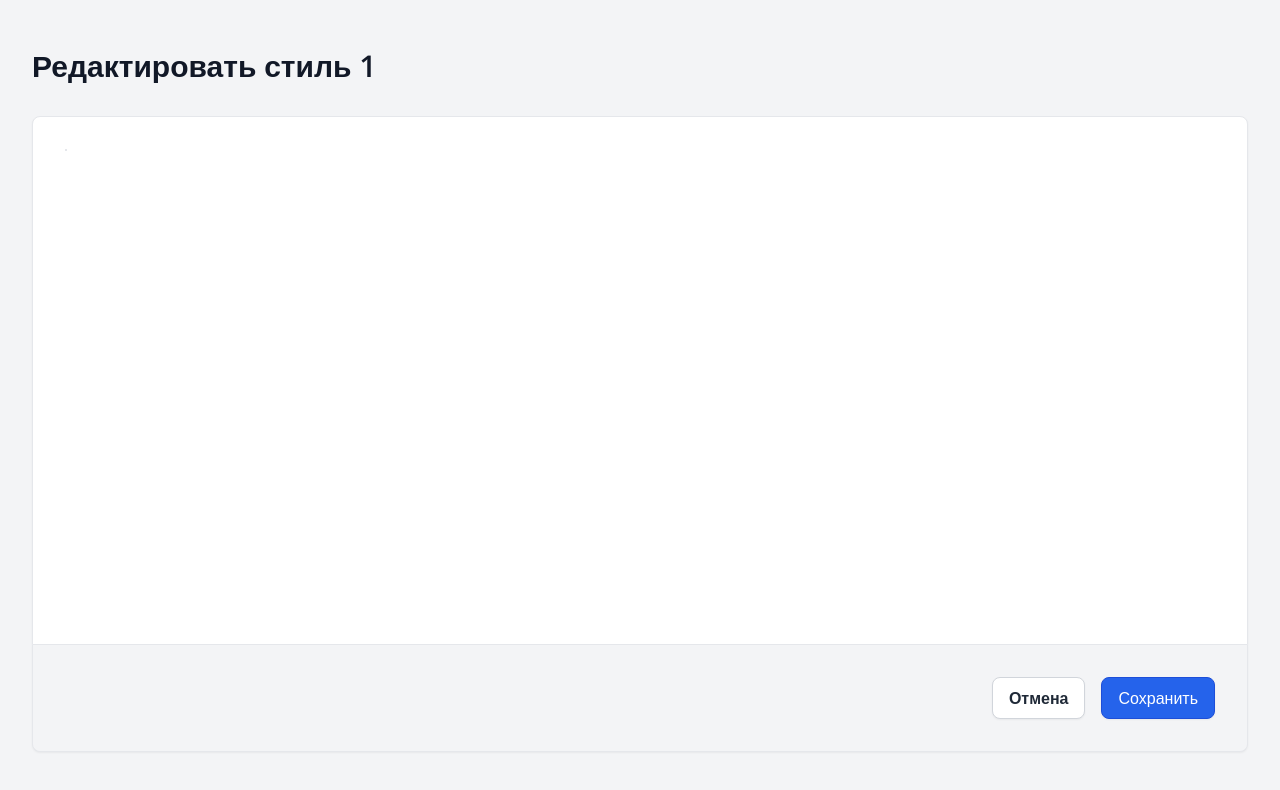
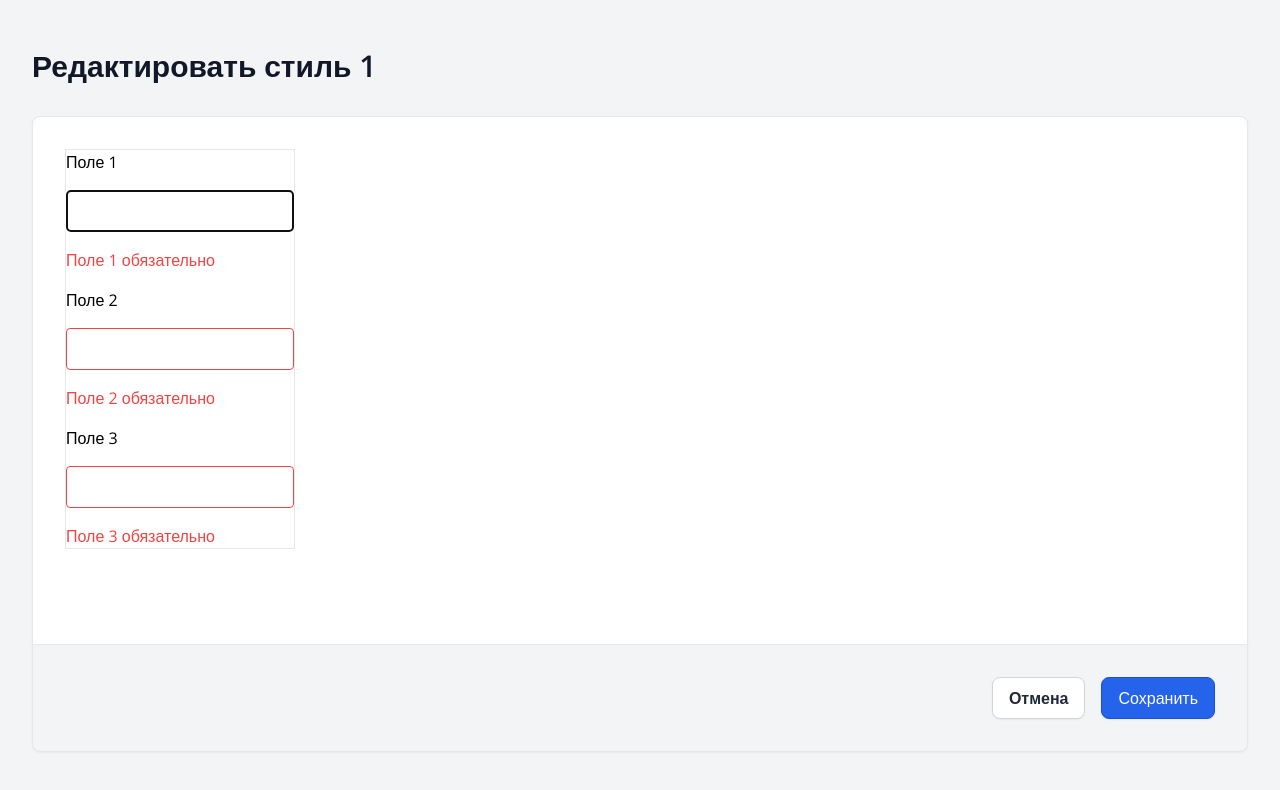
Before and after one commit to Antikab/geostyle, a Next.js app: page /1/edit in a window 1280 px wide. Both pictures are taken after a click on the button "Сохранить". Shown: the top 790 px of the page. Built offline with nearby package versions, Linux system fonts and the light colour scheme.

Commit message:
создал поля форм и подключил библиотеки к ним

```diff
--- a/package.json
+++ b/package.json
@@ -10,12 +10,15 @@
   },
   "dependencies": {
     "@headlessui/react": "^2.0.4",
+    "@hookform/resolvers": "^3.6.0",
     "@prisma/client": "^5.15.0",
     "next": "14.2.3",
     "react": "^18",
     "react-copy-to-clipboard": "^5.1.0",
     "react-dom": "^18",
-    "react-syntax-highlighter": "^15.5.0"
+    "react-hook-form": "^7.52.0",
+    "react-syntax-highlighter": "^15.5.0",
+    "yup": "^1.4.0"
   },
   "devDependencies": {
     "eslint": "^8",
--- a/src/app/[viewStyleId]/edit/page.js
+++ b/src/app/[viewStyleId]/edit/page.js
@@ -2,23 +2,87 @@
 import Header from '../../components/Header';
 import Footer from '../../components/Footer';
 import { useRouter } from 'next/navigation';
+import { useForm } from 'react-hook-form';
+import { yupResolver } from '@hookform/resolvers/yup'; // Импорт yupResolver
+import * as Yup from 'yup'; // Импорт Yup для создания схемы валидации
+
+// Схема валидации Yup
+const validationSchema = Yup.object().shape({
+  field1: Yup.string().required('Поле 1 обязательно'),
+  field2: Yup.string().required('Поле 2 обязательно'),
+  field3: Yup.string().required('Поле 3 обязательно'),
+});
 
 export default function ViewStyle({ params }) {
   const router = useRouter();
+  const {
+    register,
+    handleSubmit,
+    formState: { errors },
+  } = useForm({
+    resolver: yupResolver(validationSchema), // Использование yupResolver с схемой валидации
+  });
+
+  const onSubmit = data => {
+    console.log('Сохранение:', data);
+    // Дополнительная логика сохранения данных
+  };
+
   const handleCancel = () => {
     router.back();
-  };
-  const handleSave = () => {
-    console.log('сохранил');
   };
 
   return (
     <>
       <Header title={`Редактировать стиль ${params.viewStyleId}`} />
-      <div className="flex flex-grow items-start gap-12 bg-white border border-gray-200 rounded-t-lg shadow-sm p-8 ">
-        <div className="flex items-start justify-center border border-gray-200"></div>
+      <div className="flex flex-grow items-start gap-12 bg-white border border-gray-200 rounded-t-lg shadow-sm p-8">
+        <div className="flex items-start justify-center border border-gray-200">
+          {/* Форма с тремя полями */}
+          <form className="flex flex-col gap-4 w-full max-w-md">
+            <label htmlFor="field1">Поле 1</label>
+            <input
+              type="text"
+              id="field1"
+              {...register('field1')}
+              className={`border ${
+                errors.field1 ? 'border-red-500' : 'border-gray-300'
+              } rounded px-3 py-2`}
+            />
+            {errors.field1 && (
+              <p className="text-red-500">{errors.field1.message}</p>
+            )}{' '}
+            {/* Сообщение об ошибке */}
+            <label htmlFor="field2">Поле 2</label>
+            <input
+              type="text"
+              id="field2"
+              {...register('field2')}
+              className={`border ${
+                errors.field2 ? 'border-red-500' : 'border-gray-300'
+              } rounded px-3 py-2`}
+            />
+            {errors.field2 && (
+              <p className="text-red-500">{errors.field2.message}</p>
+            )}{' '}
+            {/* Сообщение об ошибке */}
+            <label htmlFor="field3">Поле 3</label>
+            <input
+              type="text"
+              id="field3"
+              {...register('field3')}
+              className={`border ${
+                errors.field3 ? 'border-red-500' : 'border-gray-300'
+              } rounded px-3 py-2`}
+            />
+            {errors.field3 && (
+              <p className="text-red-500">{errors.field3.message}</p>
+            )}{' '}
+            {/* Сообщение об ошибке */}
+          </form>
+        </div>
       </div>
-      <Footer handleCancel={handleCancel} handleSave={handleSave} />
+      {/* Передача обработчика handleCancel в компонент Footer */}
+      <Footer handleSave={handleSubmit(onSubmit)} handleCancel={handleCancel} />
     </>
   );
 }
```
Also changed, not shown: 1 other file (tests, documents, lock files or other folders).
